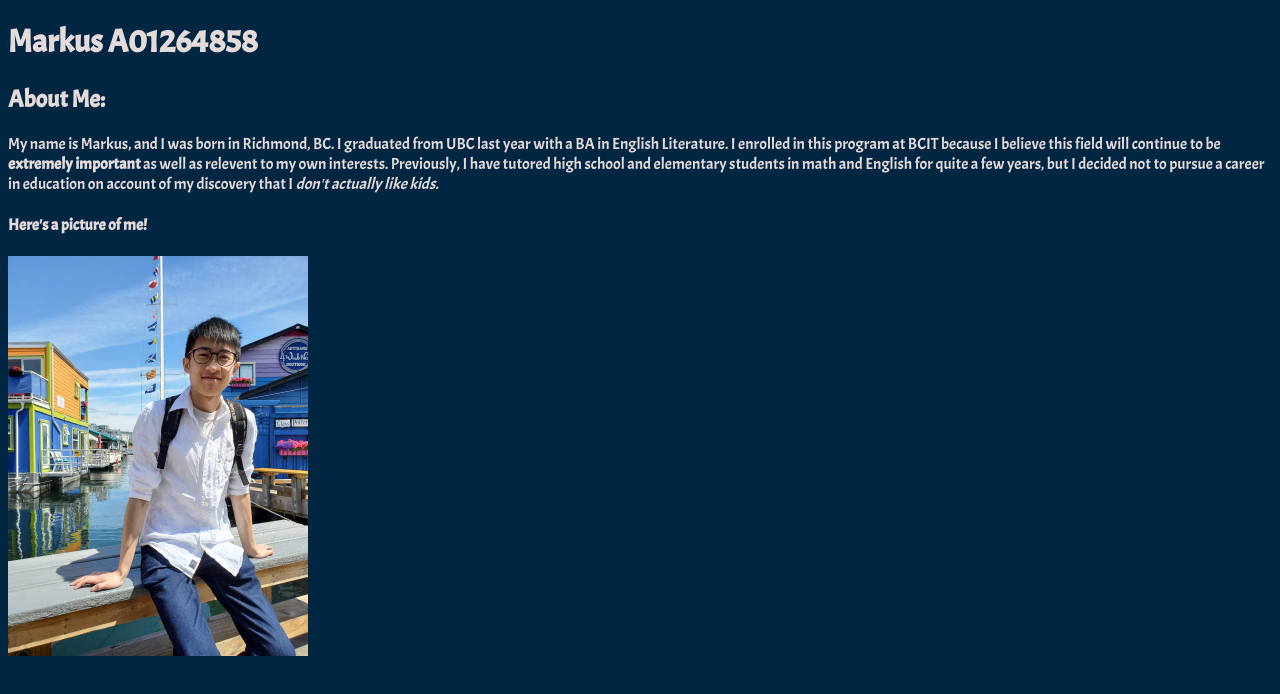
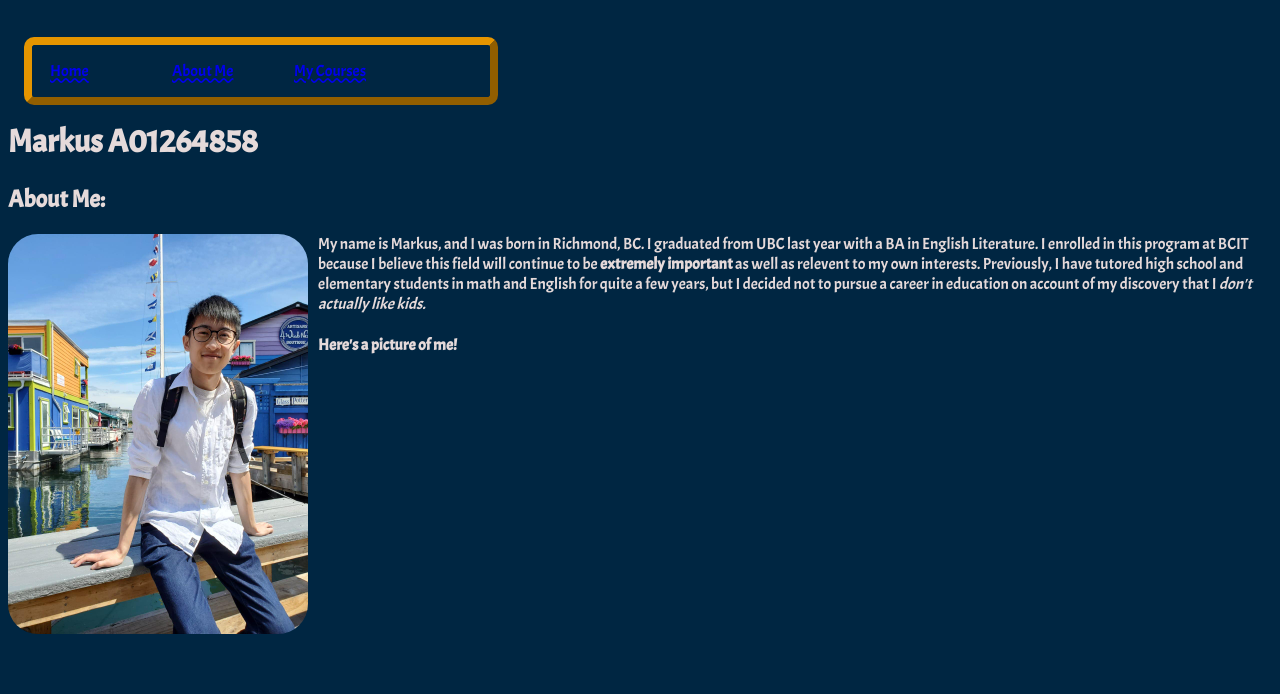
Before and after one commit to MChung95/1620-personal-website, a plain HTML site: page pages/about.html in a window 1280 px wide. Drawn offline with Linux system fonts and the light colour scheme.

Commit message:
Week 6 lab updates

```diff
--- a/css/styles.css
+++ b/css/styles.css
@@ -1,3 +1,7 @@
+h1 {
+    padding-top: 100px;
+}
+
 body {
     background-color: #002642;
     color: #E5DADA;
@@ -15,4 +19,41 @@ nav {
     margin: 1rem;
     padding: 1rem;
     outline-offset: 0.5rem;
+    position: fixed;
+    background-color: #002642;
 }
+
+ul.course {
+    list-style-type: hiragana;
+    margin: 15px;
+    padding: 20px;
+}
+
+.box {
+    float: left;
+    margin-right: 10px;
+    width: 300px;
+    height: 400px;
+    border-radius: 30px;
+}
+
+#navmenu {
+    display: inline;
+    text-decoration: none;
+	margin:10px;
+	width:800px;
+}
+
+#navmenu li {
+	display:block;
+	width:120px;
+	float:left;
+	margin-left:2px;
+}
+
+#navmenu a {
+	display:block;
+	padding:0px;
+	text-decoration-line: underline;
+    text-decoration-style: wavy;
+}
--- a/pages/about.html
+++ b/pages/about.html
@@ -8,8 +8,16 @@
     <title>ACIT 1620 Lab</title>
 </head>
 <body>
+    <nav>
+        <ul id='navmenu'>
+            <li><a href=../index.html>Home</a></li>
+            <li><a href=about.html>About Me</a></li>
+            <li><a href=courses.html>My Courses</a></li>
+        </ul>
+    </nav>
     <h1>Markus A01264858</h1>
     <h2>About Me:</h2>
+    <img class="box" src="../images/me.jpg" alt="Picture of me">
     <p>My name is Markus, and I was born in Richmond, BC. I graduated from UBC
        last year with a BA in English Literature. I enrolled in this program at
        BCIT because I believe this field will continue to be <strong>extremely
@@ -19,6 +27,4 @@
        on account of my discovery that I <em>don't actually like kids.</em>
     </p>
     <h4>Here's a picture of me!</h4>
-    <p><img src="../images/me.jpg" width="300" height="400" alt="Picture of me">
-    </p>
 </body>
```
Also changed, not shown: index.html (+3 -2 lines), pages/courses.html (+8 -1 lines).
